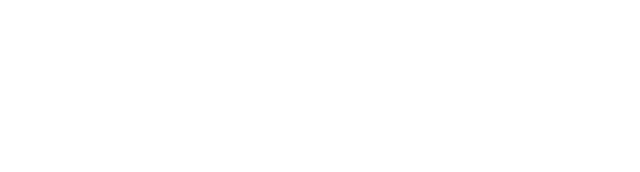
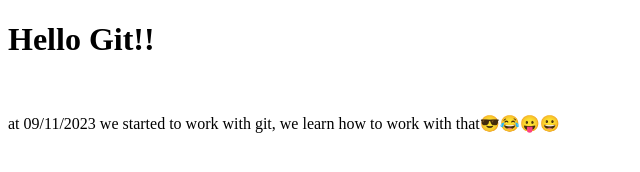
Before and after one commit to Simcha162/my-project, a plain HTML site: page index.html in a window 1280 px wide. Shown: the whole page, without its empty margins (0-640 px from the left). Drawn offline with Linux system fonts and the light colour scheme.

Commit message:
adding title and paragraph

```diff
--- a/index.html
+++ b/index.html
@@ -7,6 +7,8 @@
     <title>Git</title>
 </head>
 <body>
-
+    <h1>Hello Git!!</h1>
+    <br>
+    <p>at 09/11/2023 we started to work with git, we learn how to work with that😎😂😛😀</p>
 </body>
 </html>
```
